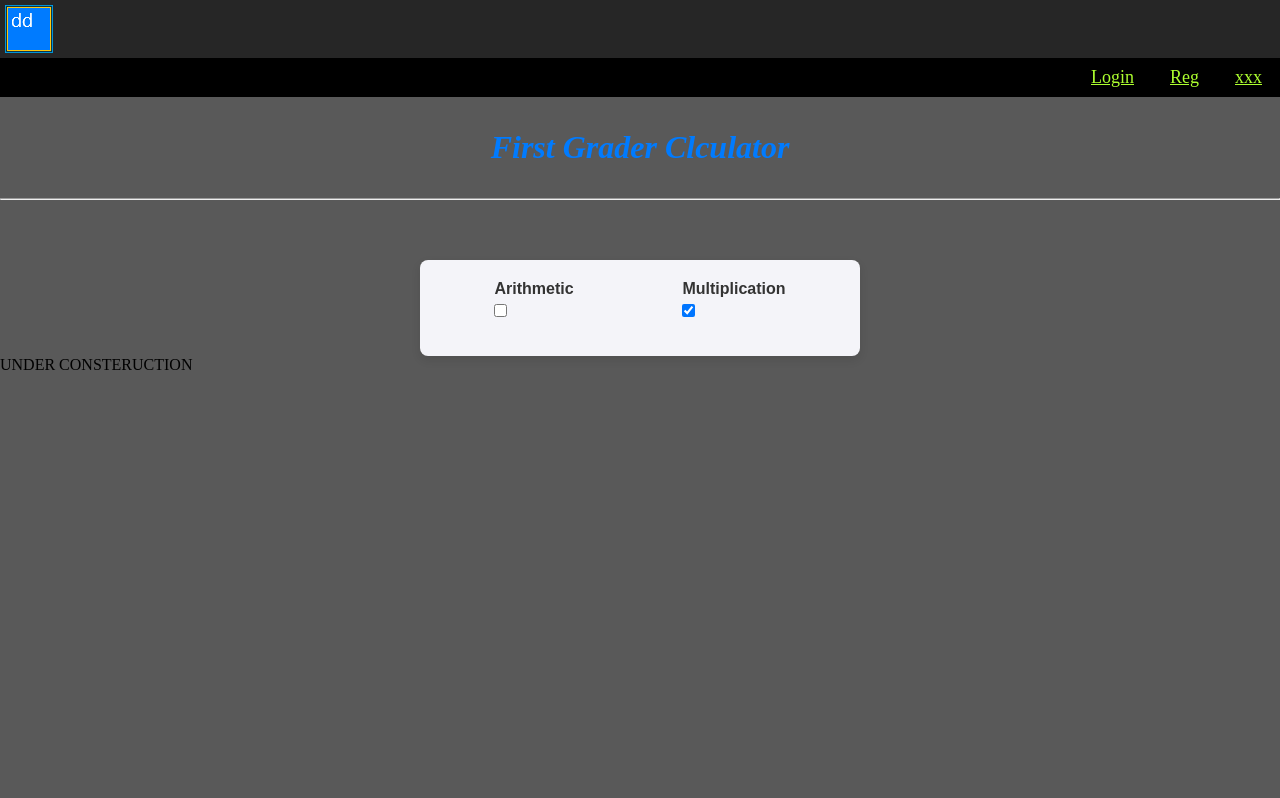
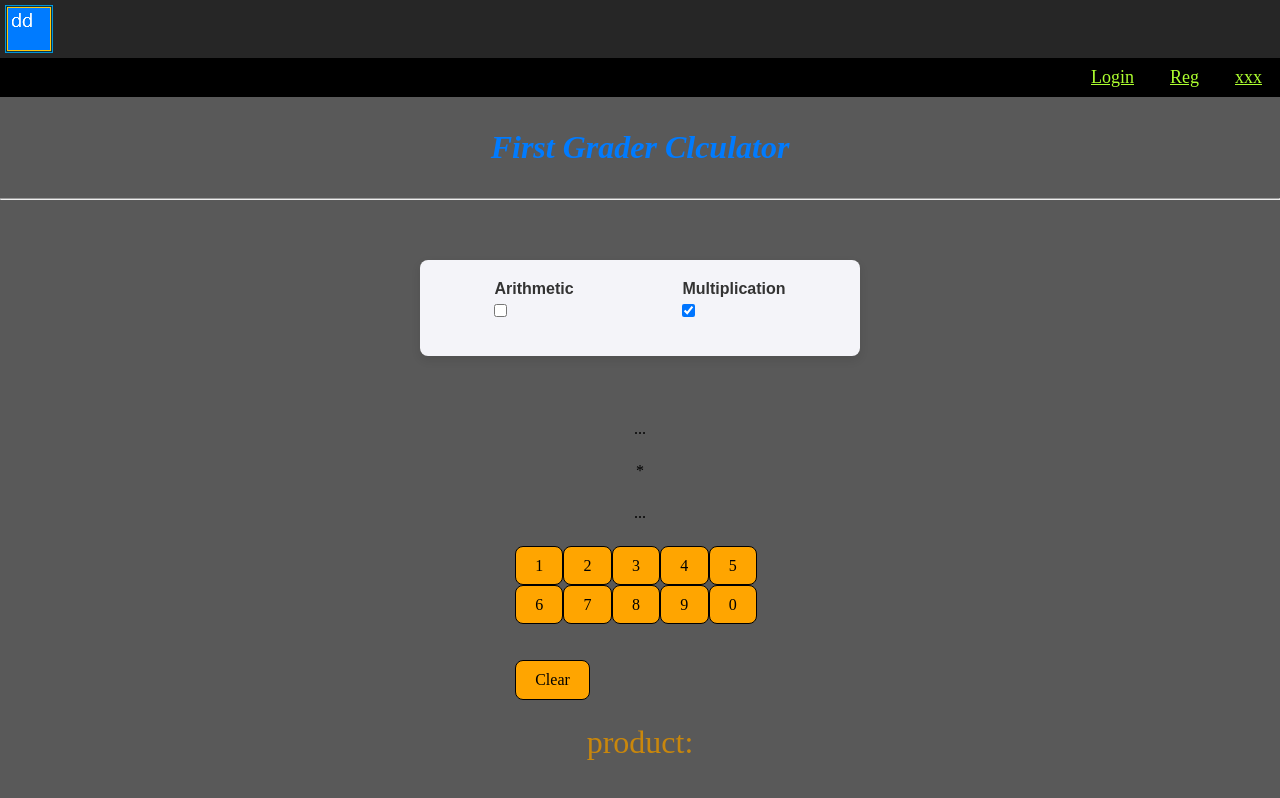
Before and after one commit to Dimitar101/Project, a React (Vite) app in the folder Project/client/: page /calculator in a window 1280 px wide. Both pictures are taken after a click on the checkbox "Multiplication". Built offline with nearby package versions, Linux system fonts and the light colour scheme.

Commit message:
Update Multiplication.jsx add muliplication

```diff
--- a/Project/client/src/components/Multiplication.jsx
+++ b/Project/client/src/components/Multiplication.jsx
@@ -1,8 +1,50 @@
+import { useState } from 'react';
+
+
 export default function Multiplication() {
+    const [multiplicand, setMultiplicand] = useState('...');
+    const [multiplier, setMultiplier] = useState('...');
+    const [product, setProduct] = useState('');
+
+    const numBtnHandler = (e) => {
+        if (multiplicand == '...') {
+            setMultiplicand(e.target.textContent);
+        } else {
+            setMultiplier(e.target.textContent);
+            setProduct(+multiplicand * +e.target.textContent)
+        }
+    }
+
+    const clearAllHandler = () => {
+        setMultiplicand('...');
+        setMultiplier('...');
+        setProduct('');
+    }
+
+    const digits = ['1', '2', '3', '4', '5', '6', '7', '8', '9', '0'];
+
 
     return (
         <>
-            <div>UNDER CONSTERUCTION</div>
+            <div className='calculator-wrapper'>
+                <div className='multiplicand'>{multiplicand}</div>
+                <div className='multiplicationOperation'>*</div>
+                <div className='multiplier'>{multiplier}</div>
+
+                <div className='calculator'>
+                    <div className='btns'>
+                        <div className='digitBtns'>{digits.map(digit => <button onClick={numBtnHandler} key={digit}>{digit}</button>)}</div>
+                        <br />
+                        <div className='clearOperation'>
+                            <br />
+                            <button onClick={clearAllHandler}>Clear</button>
+                        </div>
+                    </div>
+                </div>
+
+                <div className='product Result'>product:</div>
+                <div className='product Result'>{product}</div>
+            </div>
         </>
     );
 }
```
